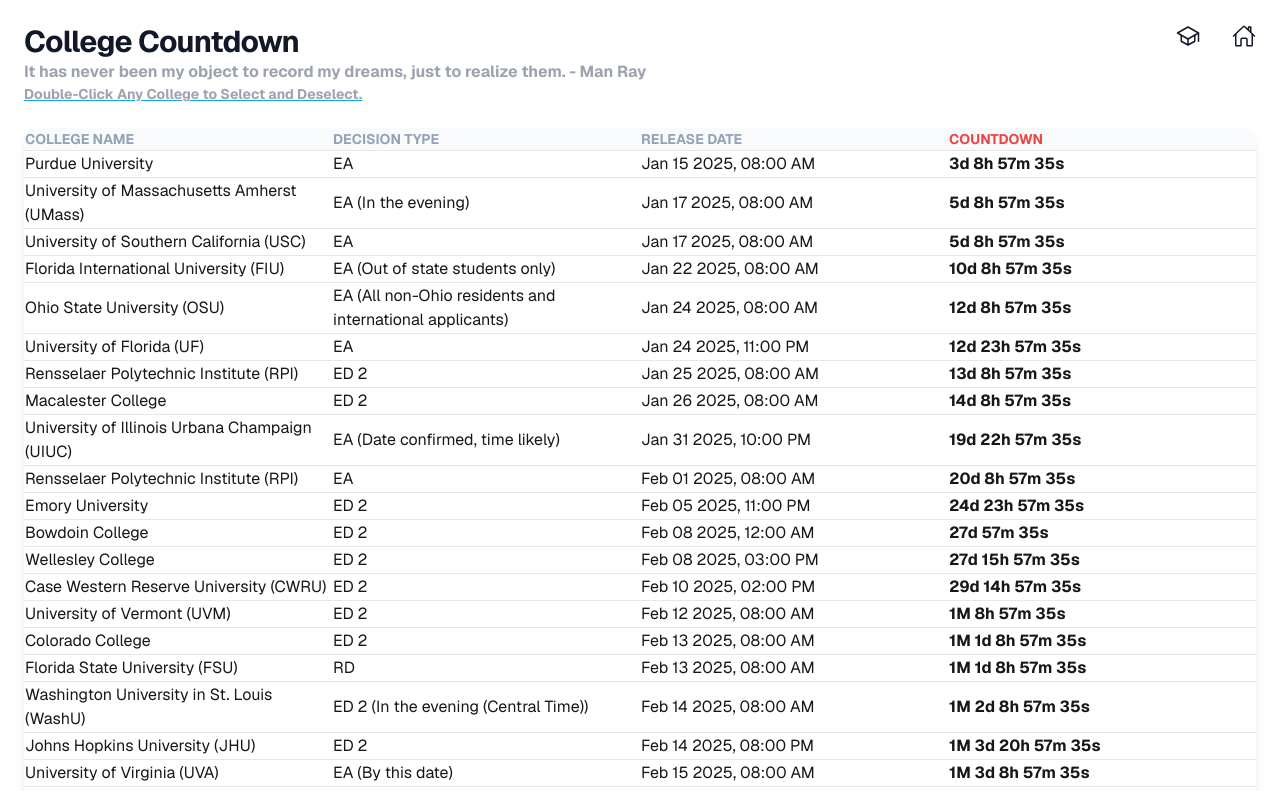
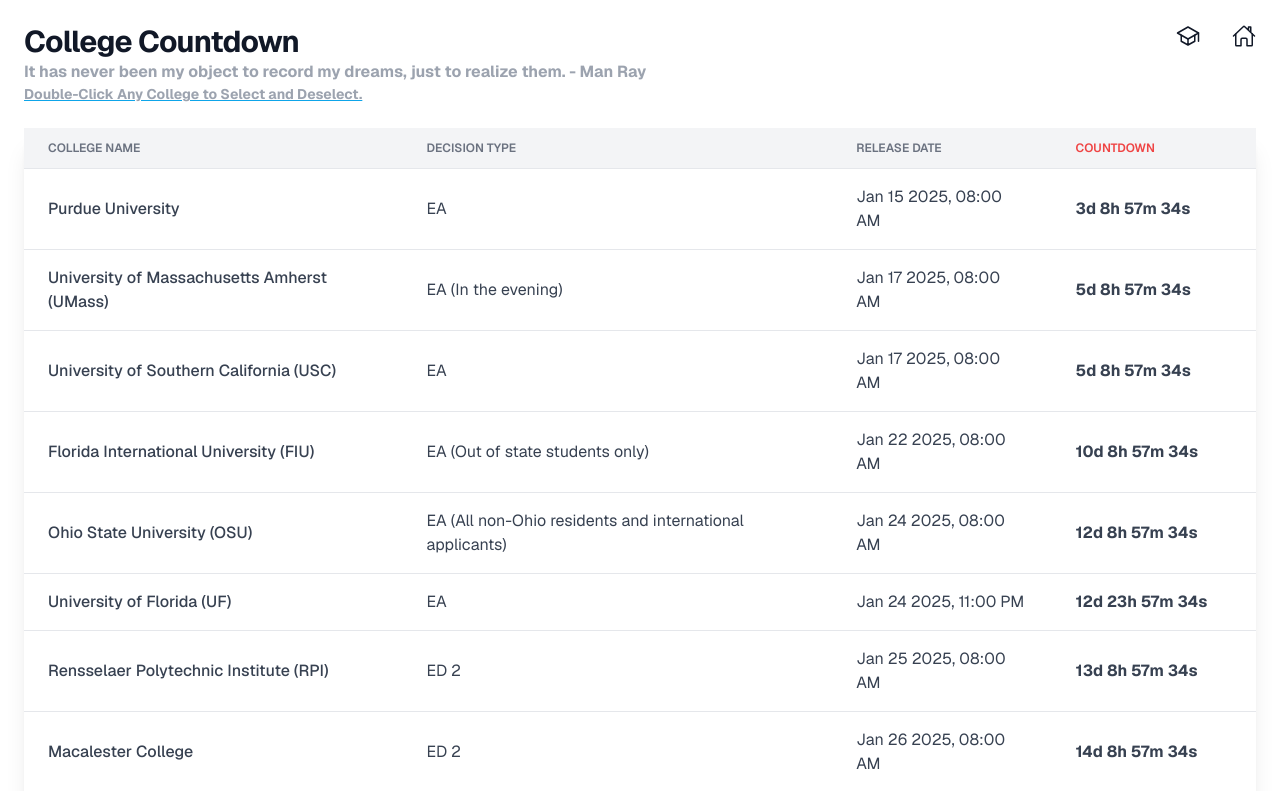
Before and after one commit to hoverdart/college-countdown, a Next.js app: page / in a window 1280 px wide. Shown: the top 791 px of the page. Built offline with nearby package versions, Linux system fonts and the light colour scheme.

Commit message:
cool pro table lookers

```diff
--- a/app/components/CollegeTable.tsx
+++ b/app/components/CollegeTable.tsx
@@ -35,28 +35,39 @@
       return [...prevCols, colID];
     });
   };
-  const selectedCSS = "bg-sky-100 border-b dark:bg-sky-800 dark:border-sky-700 hover:bg-sky-200 dark:hover:bg-sky-600";
-  const unselectedCSS = "bg-white border-b dark:bg-gray-800 dark:border-gray-700 hover:bg-gray-50 dark:hover:bg-gray-600";
+  const selectedCSS =
+  "bg-sky-100 border-b dark:bg-sky-800 dark:border-sky-700 hover:bg-sky-200 dark:hover:bg-sky-600";
+  const unselectedCSS =
+  "bg-white border-b dark:bg-gray-800 dark:border-gray-700 hover:bg-gray-50 dark:hover:bg-gray-600";
+
 return (
   <>
-    <div className= "relative rounded-xl overflow-auto pb-2 shadow-lg">
-    <table className="border-collapse table-fixed w-full text-md">
-        <thead className="text-sm text-gray-700 uppercase bg-gray-50 dark:bg-gray-700 dark:text-gray-400">
-            <tr className = "border-b dark:border-slate-600 font-medium p-4 pl-8 pt-0 pb-3 text-slate-400 dark:text-slate-200 text-left">
-                <th className="">College Name</th>
-                <th className="">Decision Type</th>
-                <th className="">Release Date</th>
-                <th className="text-red-500">Countdown</th>
+    <div className="relative rounded-xl overflow-visible shadow-xl bg-white dark:bg-slate-900">
+      <table className="min-w-full table-auto text-md text-gray-700 dark:text-gray-300">
+        <thead className="text-xs text-gray-500 uppercase bg-gray-100 dark:bg-gray-700 dark:text-gray-300">
+          <tr className="border-b dark:border-gray-600">
+            <th className="px-6 py-3 text-left font-semibold">College Name</th>
+            <th className="px-6 py-3 text-left font-semibold">Decision Type</th>
+            <th className="px-6 py-3 text-left font-semibold">Release Date</th>
+            <th className="px-6 py-3 text-left text-red-500 font-semibold">Countdown</th>
           </tr>
         </thead>
-        <tbody className = "bg-white dark:bg-slate-800">
+        <tbody className="bg-white dark:bg-slate-800">
           {colDecisions.map((eachElement, index) => (
-                <tr key={index} className={cols.includes(eachElement.id) ? selectedCSS : unselectedCSS} onDoubleClick={()=>handleDoubleClick(eachElement.id)}>
-                    <td>{eachElement.name}</td>
-                    <td>
-                    {eachElement.tag} {eachElement.notes !== "" && ` (${eachElement.notes})`}</td>
-                    <td>{formatDate(eachElement.decisionDate)} </td>
-                    <td>
+            <tr
+              key={index}
+              className={`${
+                cols.includes(eachElement.id) ? selectedCSS : unselectedCSS
+              } transition-all duration-300 ease-in-out relative hover:z-10`}
+              onDoubleClick={() => handleDoubleClick(eachElement.id)}
+            >
+              <td className="px-6 py-4 font-medium">{eachElement.name}</td>
+              <td className="px-6 py-4">
+                {eachElement.tag}{" "}
+                {eachElement.notes !== "" && ` (${eachElement.notes})`}
+              </td>
+              <td className="px-6 py-4">{formatDate(eachElement.decisionDate)}</td>
+              <td className="px-6 py-4">
                 <EachCountdown tilThisDate={eachElement.decisionDate} />
               </td>
             </tr>
@@ -64,29 +75,49 @@
         </tbody>
       </table>
     </div>
-    <h5 className="text-lg font-bold text-red-400 hover:text-gray-400 pt-4 transition-all hover:underline" onClick={() => {setIsTableVisible(!isTableVisible)}}>Click to See Past College Deadlines</h5>
-    {isTableVisible ?
-    <div className= "relative rounded-xl overflow-auto py-4 shadow-lg">
-    <table className="border-collapse table-fixed w-full text-md">
-        <thead className="text-sm text-gray-700 uppercase bg-gray-50 dark:bg-gray-700 dark:text-gray-400">
-            <tr className = "border-b dark:border-slate-600 font-medium p-4 pl-8 pt-0 pb-3 text-slate-400 dark:text-slate-200 text-left">
-                <th className="">College Name</th>
-                <th className="">Decision Type</th>
-                <th className="">Release Date</th>
+
+    <h5
+      className="text-lg font-bold text-red-400 hover:text-gray-400 pt-4 transition-all hover:underline cursor-pointer"
+      onClick={() => {
+        setIsTableVisible(!isTableVisible);
+      }}
+    >
+      Click to See Past College Deadlines
+    </h5>
+
+    {isTableVisible && (
+      <div className="relative rounded-xl overflow-visible py-4 shadow-lg bg-white dark:bg-slate-900 mt-4">
+        <table className="min-w-full table-auto text-md text-gray-700 dark:text-gray-300">
+          <thead className="text-xs text-gray-500 uppercase bg-gray-100 dark:bg-gray-700 dark:text-gray-300">
+            <tr className="border-b dark:border-gray-600">
+              <th className="px-6 py-3 text-left font-semibold">College Name</th>
+              <th className="px-6 py-3 text-left font-semibold">Decision Type</th>
+              <th className="px-6 py-3 text-left font-semibold">Release Date</th>
             </tr>
           </thead>
-        <tbody className = "bg-white dark:bg-slate-800">
+          <tbody className="bg-white dark:bg-slate-800">
             {colPastDecisions.map((eachElement, index) => (
-                <tr key={index} className={cols.includes(eachElement.id) ? selectedCSS : unselectedCSS} onDoubleClick={()=>handleDoubleClick(eachElement.id)}>
-                    <td>{eachElement.name}</td>
-                    <td>
-                    {eachElement.tag} {eachElement.notes !== "" && ` (${eachElement.notes})`}</td>
-                    <td>{formatDate(eachElement.decisionDate)} </td>
+              <tr
+                key={index}
+                className={`${
+                  cols.includes(eachElement.id) ? selectedCSS : unselectedCSS
+                } transition-all duration-300 ease-in-out relative hover:scale-105 hover:z-10`}
+                onDoubleClick={() => handleDoubleClick(eachElement.id)}
+              >
+                <td className="px-6 py-4 font-medium">{eachElement.name}</td>
+                <td className="px-6 py-4">
+                  {eachElement.tag}{" "}
+                  {eachElement.notes !== "" && ` (${eachElement.notes})`}
+                </td>
+                <td className="px-6 py-4">{formatDate(eachElement.decisionDate)}</td>
               </tr>
             ))}
           </tbody>
         </table>
-    </div> : <></>}
+      </div>
+    )}
   </>
 );
+
+
 }
--- a/app/get-favicon/[query]/route.ts
+++ b/app/get-favicon/[query]/route.ts
@@ -25,7 +25,7 @@
   const url = queryParams.get("uddg");
 
   const imageRes = await fetch(
-    `https://www.google.com/s2/favicons?domain=${url}&sz=2048`
+    `https://www.google.com/s2/favicons?domain=${url}&sz=4096`
   );
 
   return new Response(imageRes.body, {
```
Lines whose indentation alone changed are shown as unchanged.
